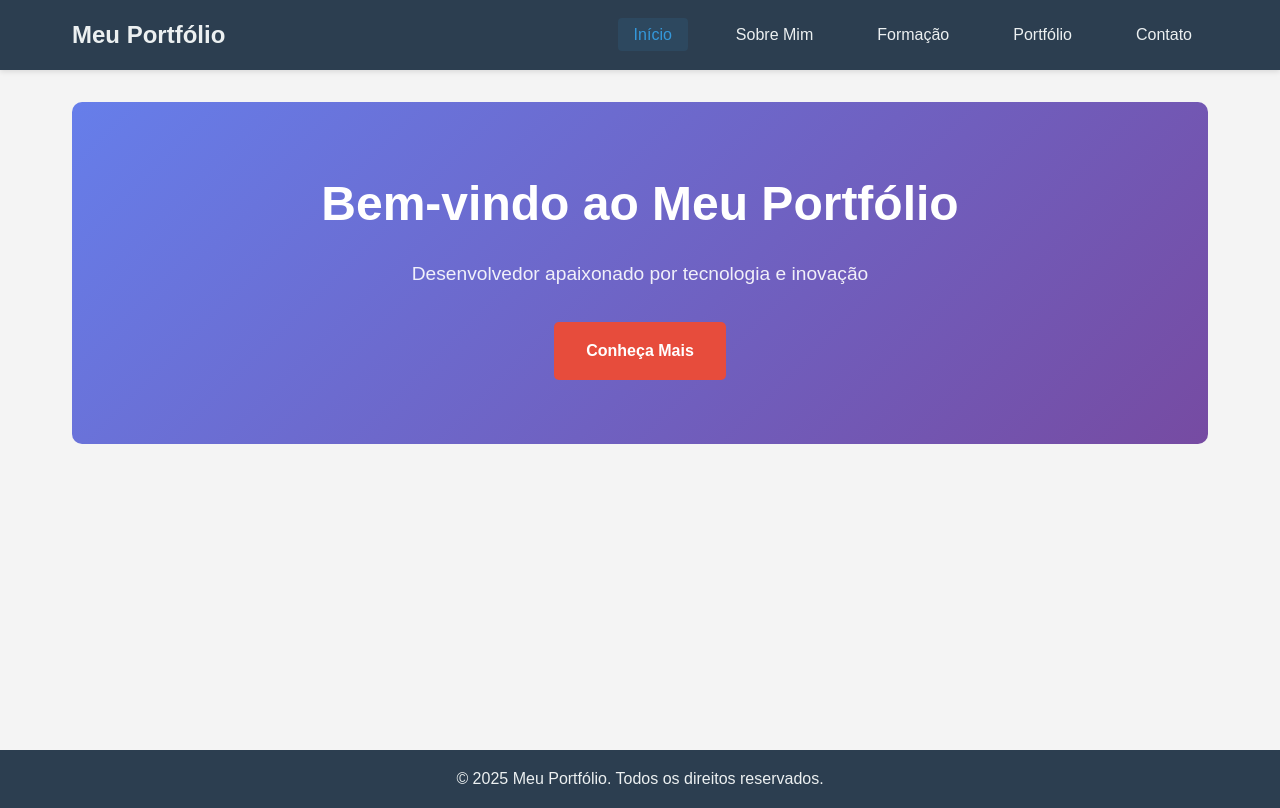
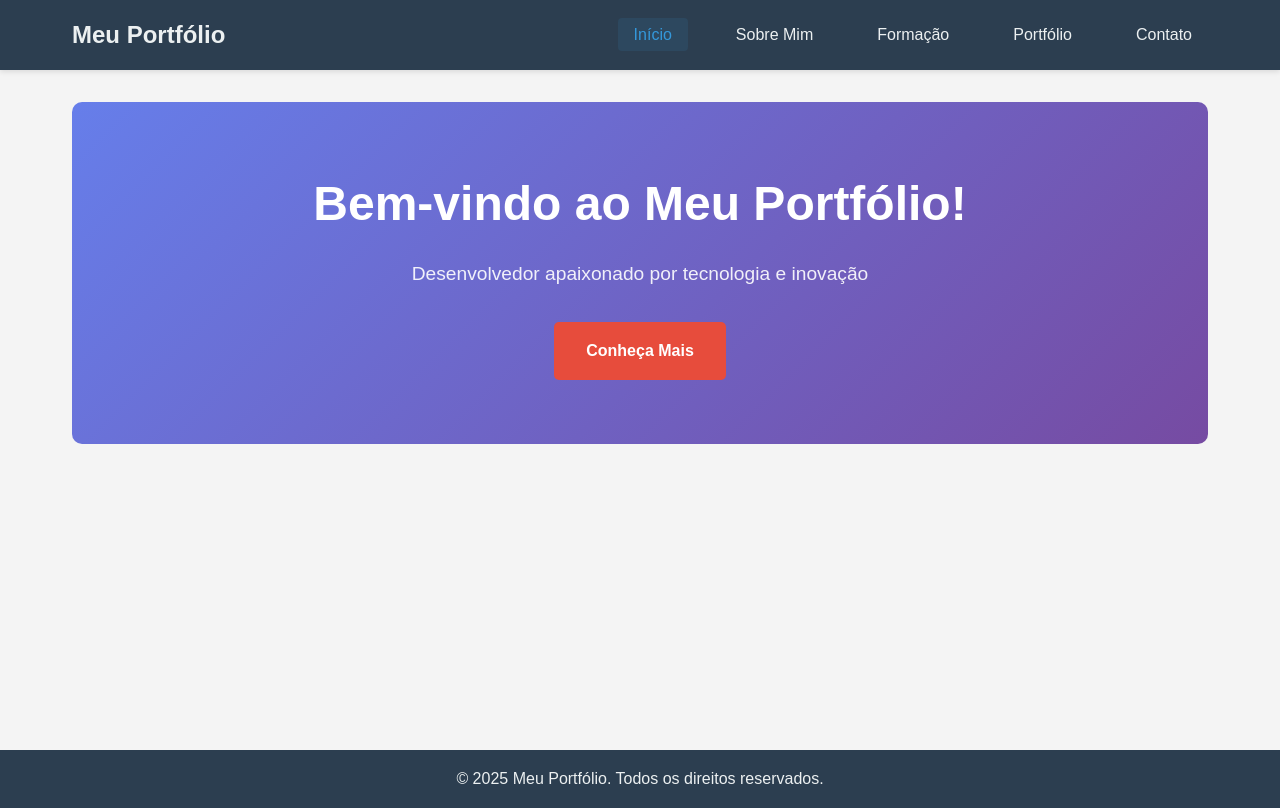
Before and after one commit to Jvictor250/Meu-portifolio, a plain HTML site: page index.html in a window 1280 px wide. Drawn offline with Linux system fonts and the light colour scheme.

Commit message:
index.html

```diff
--- a/index.html
+++ b/index.html
@@ -38,7 +38,7 @@
     <main class="main-content">
         <section class="hero">
             <div class="hero-content">
-                <h1>Bem-vindo ao Meu Portfólio</h1>
+                <h1>Bem-vindo ao Meu Portfólio!</h1>
                 <p>Desenvolvedor apaixonado por tecnologia e inovação</p>
                 <a href="sobre.html" class="cta-button">Conheça Mais</a>
             </div>
```
